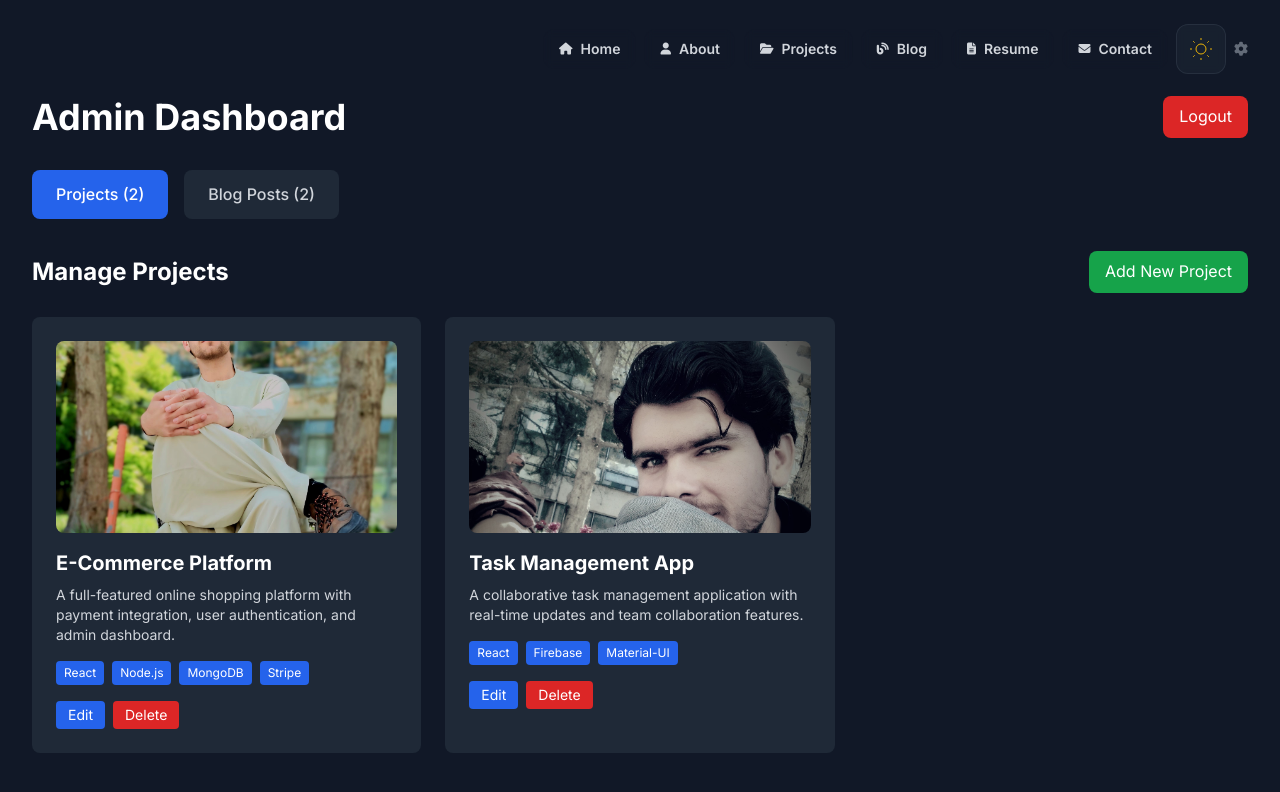
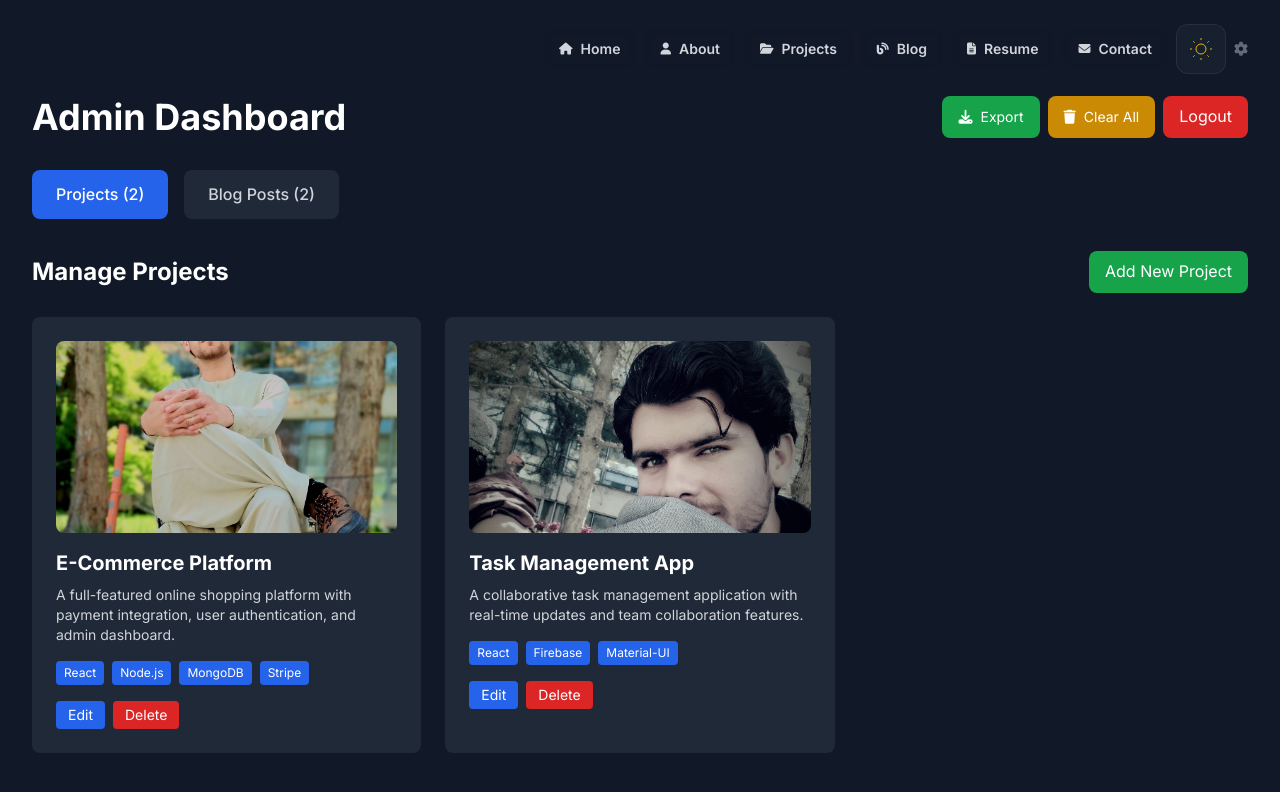
Before and after one commit to WiyarAhmadZai/Portfolio, a React (Vite) app: page /admin/dashboard in a window 1280 px wide. Shown: the top 792 px of the page. Built offline with nearby package versions, Linux system fonts and the light colour scheme; the HTML template or start-up script is replaced by a standard one.

Commit message:
Enhance AdminDashboard by adding export and clear all data functionalities. Update header buttons for improved data management and user experience.

```diff
--- a/src/components/AdminDashboard.jsx
+++ b/src/components/AdminDashboard.jsx
@@ -13,7 +13,9 @@ const AdminDashboard = () => {
     addBlogPost,
     updateBlogPost,
     deleteBlogPost,
-    logoutAdmin
+    logoutAdmin,
+    clearAllData,
+    exportData
   } = useData();
 
   const [activeTab, setActiveTab] = useState('projects');
@@ -157,12 +159,30 @@ const AdminDashboard = () => {
         {/* Header */}
         <div className="flex justify-between items-center mb-8">
           <h1 className="text-4xl font-bold text-white">Admin Dashboard</h1>
+          <div className="flex space-x-2">
+            <button
+              onClick={exportData}
+              className="px-4 py-2 bg-green-600 text-white rounded-lg hover:bg-green-700 transition-colors text-sm"
+              title="Export all data"
+            >
+              <i className="fas fa-download mr-2"></i>
+              Export
+            </button>
+            <button
+              onClick={clearAllData}
+              className="px-4 py-2 bg-yellow-600 text-white rounded-lg hover:bg-yellow-700 transition-colors text-sm"
+              title="Clear all data (debug)"
+            >
+              <i className="fas fa-trash mr-2"></i>
+              Clear All
+            </button>
             <button
               onClick={logoutAdmin}
               className="px-4 py-2 bg-red-600 text-white rounded-lg hover:bg-red-700 transition-colors"
             >
               Logout
             </button>
+          </div>
         </div>
 
         {/* Tabs */}
```
Lines whose indentation alone changed are shown as unchanged.
